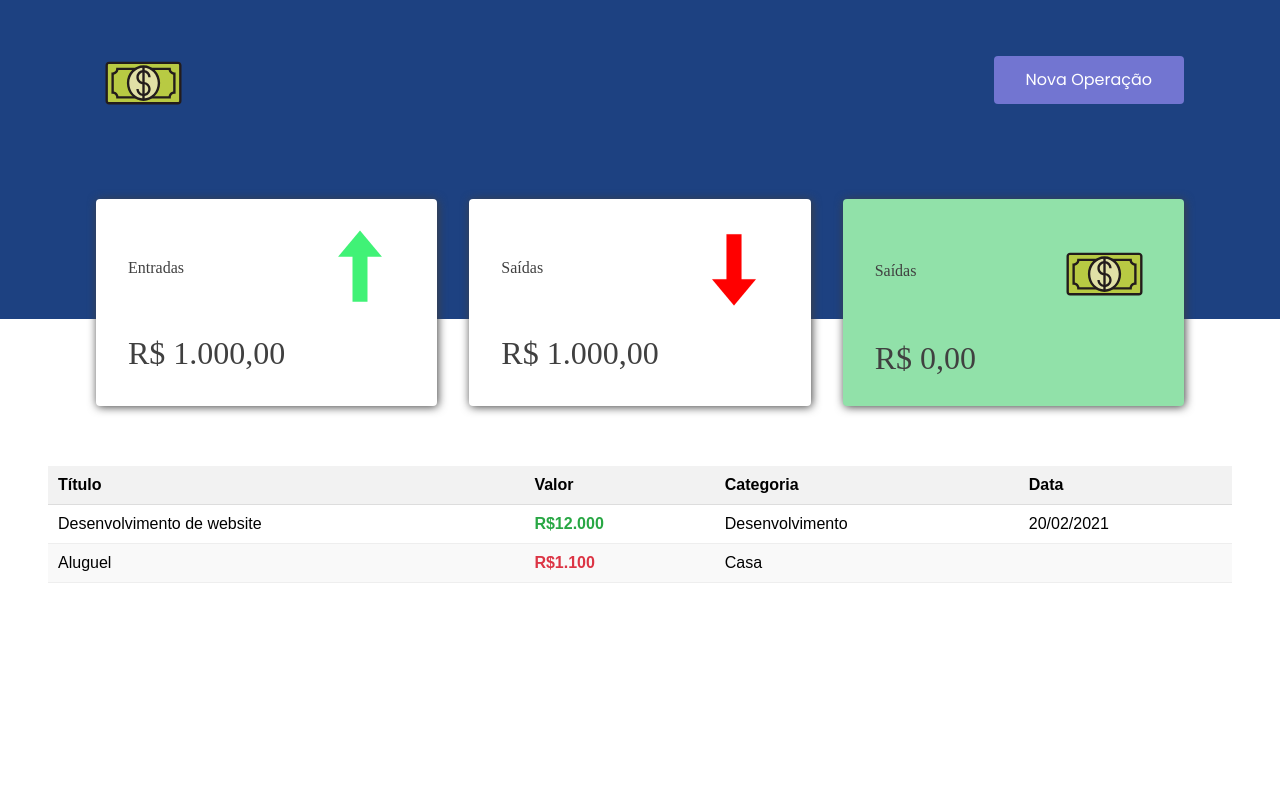
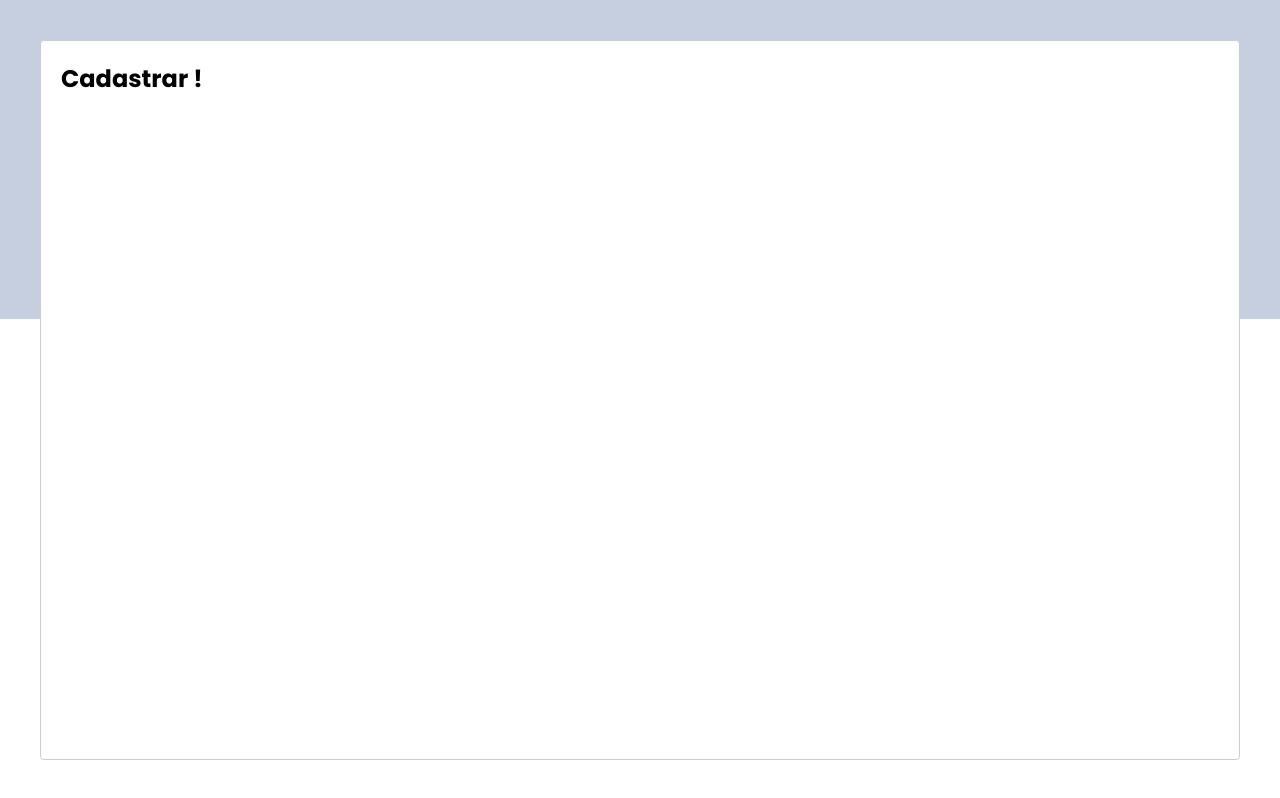
Before and after one commit to dustein/react-start, a React (Create React App) app in the folder 02_moneyapp/: page / in a window 1280 px wide. Both pictures are taken after a click on the button "Nova Operação". Built offline with nearby package versions, Linux system fonts and the light colour scheme; no server answers; what miragejs would draw is missing.

Commit message:
038 ok Modal working

```diff
--- a/02_moneyapp/package.json
+++ b/02_moneyapp/package.json
@@ -14,6 +14,7 @@
     "axios": "^1.10.0",
     "react": "^19.1.0",
     "react-dom": "^19.1.0",
+    "react-modal": "^3.16.3",
     "react-scripts": "5.0.1",
     "styled-components": "^6.1.19",
     "typescript": "^4.9.5",
@@ -44,6 +45,7 @@
     ]
   },
   "devDependencies": {
+    "@types/react-modal": "^3.16.3",
     "miragejs": "^0.1.48"
   }
 }
--- a/02_moneyapp/src/App.tsx
+++ b/02_moneyapp/src/App.tsx
@@ -2,12 +2,32 @@ import { GlobalStyle } from "./styles/global";
 import { Header } from "./components/Header";
 import { Dashboard } from "./components/Dashboard";
 import { TransactionsTable } from "./components/TransactionsTable";
+import { useState } from "react";
+import Modal from 'react-modal';
+
+// Para acessibilidade apenas:
+// Make sure to bind modal to your appElement (https://reactcommunity.org/react-modal/accessibility/)
+Modal.setAppElement('#root');
 
 export function App() {
+
+  const [isNewTransactionMOdalOpen, setIsNewTransactionMOdalOpen ] = useState(false);
+
+  function handleOpenModal() {
+    setIsNewTransactionMOdalOpen(true);
+  }
+
+  function handleCloseModal() {
+    setIsNewTransactionMOdalOpen(false);
+  }
+
   return (
     <>
-      <Header />
+      <Header onHandleOpenModal={handleOpenModal} />
       <Dashboard />
+      <Modal isOpen={isNewTransactionMOdalOpen} onRequestClose={handleCloseModal}>
+          <h2>Cadastrar !</h2>
+      </Modal>
       <TransactionsTable />
       <GlobalStyle />
     </>
--- a/02_moneyapp/src/components/Header/index.tsx
+++ b/02_moneyapp/src/components/Header/index.tsx
@@ -1,14 +1,21 @@
-import logoImg from "../../assets/logo-money.svg"
-import { Container, Content } from "./styles"
+import logoImg from "../../assets/logo-money.svg";
+import { Container, Content } from "./styles";
 
-export function Header() {
+interface HeaderProps {
+  onHandleOpenModal: () => void;
+}
+
+export function Header({onHandleOpenModal}: HeaderProps) {
+
   return (
     <Container>
       <Content>
         <img src={logoImg} alt="Money Logo" />
-        <button type="button">
+        <button type="button" onClick={onHandleOpenModal}>
           Nova Operação
         </button>
+
+
       </Content>
     </Container>
   )
```
Also changed, not shown: 2 other files (tests, documents, lock files or other folders).
